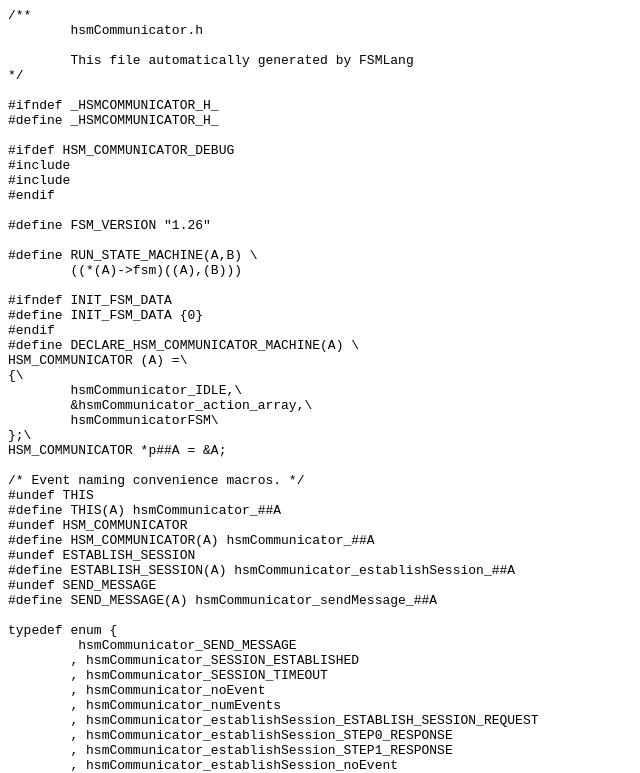
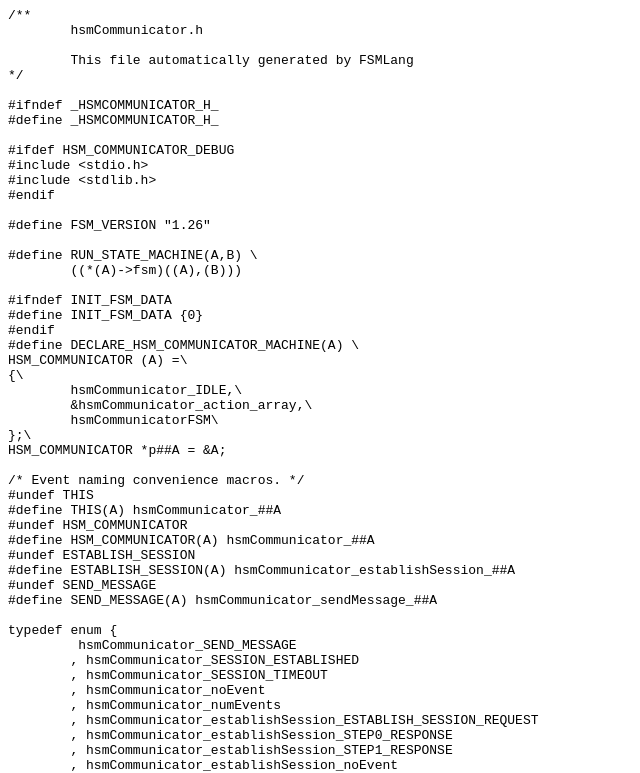
Before and after one commit to FSMLang/FSMLang.github.io, a plain HTML site: page hsmCommunicator.h.html in a window 1280 px wide. Shown: the top 773 px of the page, without its empty margins (0-640 px from the left). Drawn offline with Linux system fonts and the light colour scheme.

Commit message:
Update hsmCommunicator.h.html
replace <> with entities.

```diff
--- a/hsmCommunicator.h.html
+++ b/hsmCommunicator.h.html
@@ -14,8 +14,8 @@
 #define _HSMCOMMUNICATOR_H_
 
 #ifdef HSM_COMMUNICATOR_DEBUG
-#include <stdio.h>
-#include <stdlib.h>
+#include &lt;stdio.h&gt;
+#include &lt;stdlib.h&gt;
 #endif
 
 #define FSM_VERSION "1.26"
```
